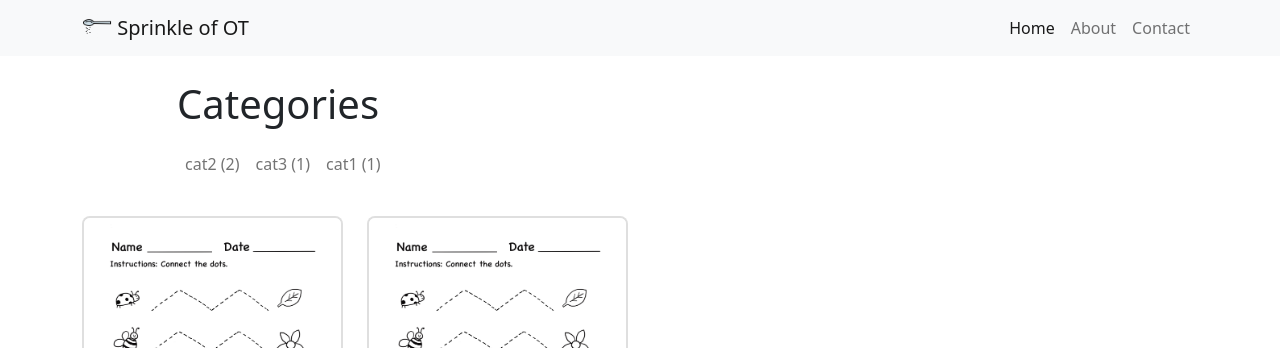
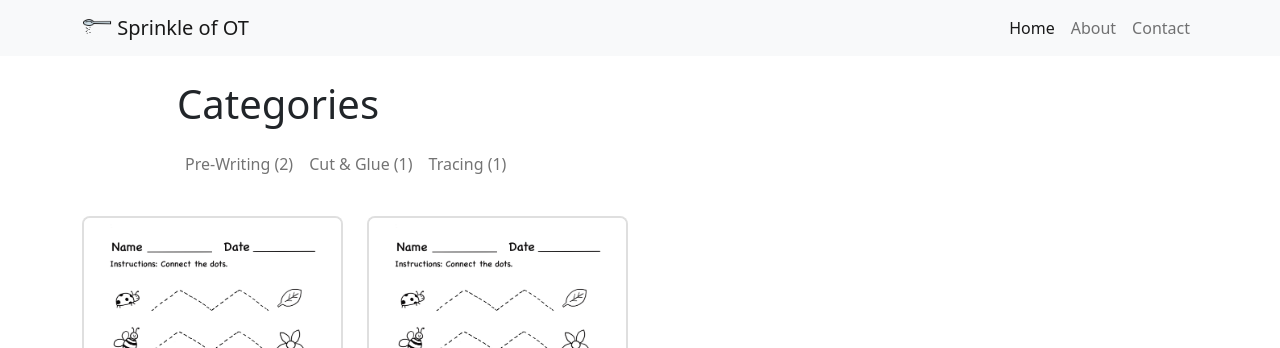
Before and after one commit to SprinkleOfOT/sprinkleofot.github.io, a Jekyll site: the page built from index.html, in a window 1280 px wide. Shown: the top 348 px of the page. Built offline with Jekyll 4.4.1, drawn with Linux system fonts in a browser that asks for light colours; the list of posts is cut into pages by our own code.

Commit message:
Update sample categories

```diff
--- a/_posts/2021-06-27-welcome-to-jekyll.markdown
+++ b/_posts/2021-06-27-welcome-to-jekyll.markdown
@@ -4,5 +4,7 @@ title:  "Welcome to Jekyll!"
 date:   2021-06-27 14:00:51 -0700
 image: /assets/img/1.jpg
 pdf: /assets/pdf/1.pdf
-categories: cat2 cat3
+categories:
+  - Pre-Writing
+  - Cut & Glue
 ---
--- a/_posts/2021-06-28-test.markdown
+++ b/_posts/2021-06-28-test.markdown
@@ -4,5 +4,5 @@ title:  "2021-06-28"
 date:   2021-06-28 14:00:51 -0700
 image: /assets/img/1.jpg
 pdf: /assets/pdf/1.pdf
-categories: cat1 cat2
+categories: Pre-Writing Tracing
 ---
```
